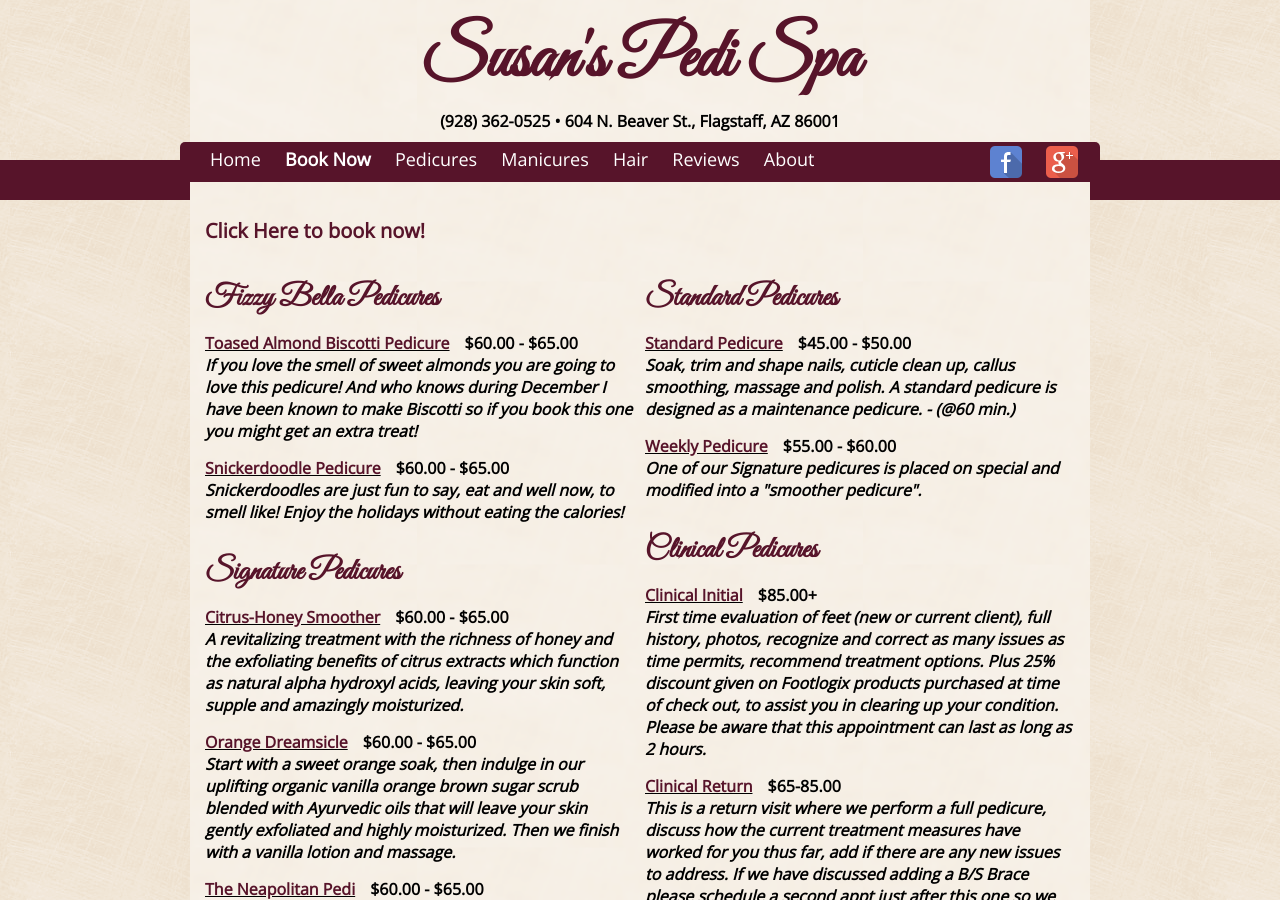
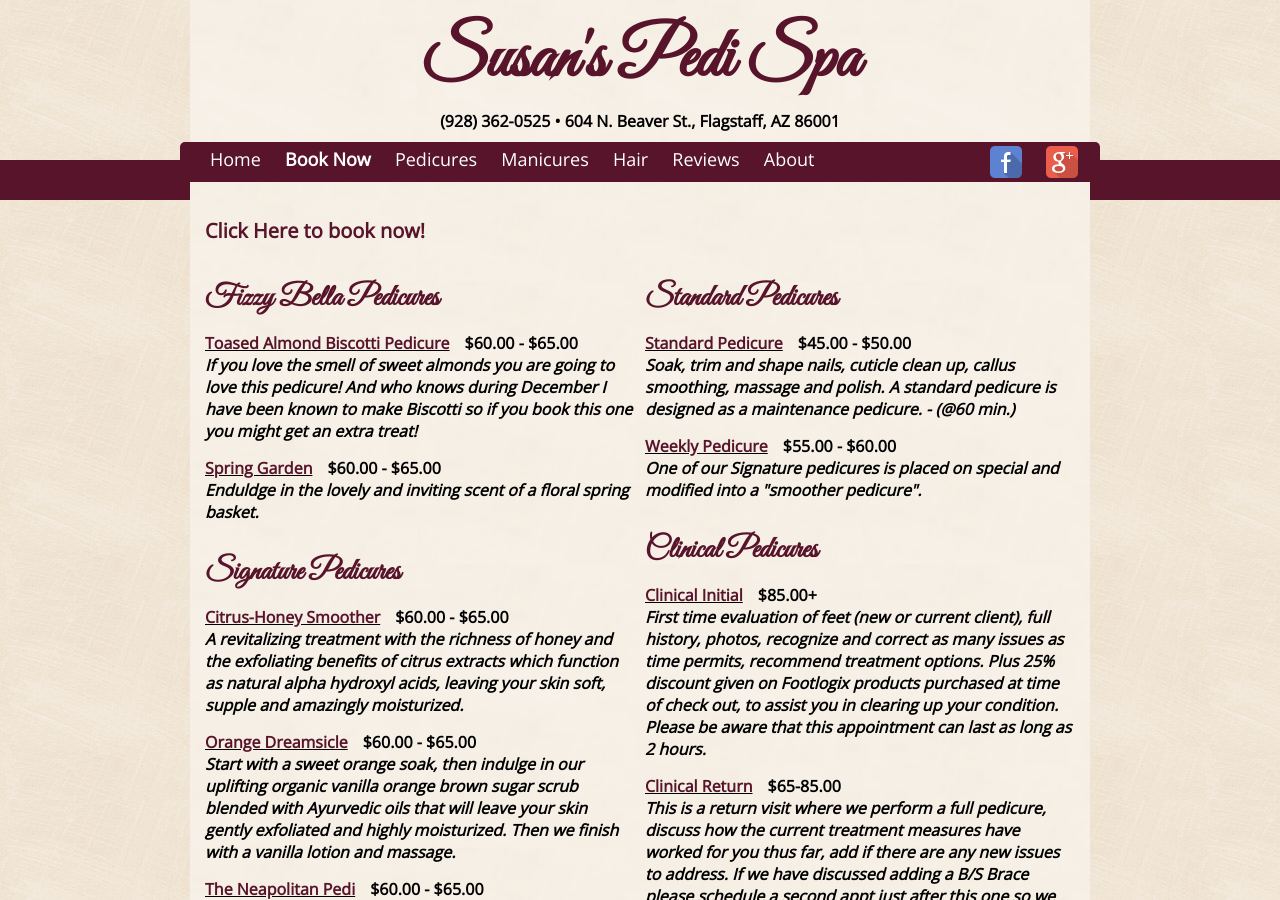
Before and after one commit to susanspedispa/susanspedispa.github.io, a Jekyll site: the page built from menu/pedicures.html, in a window 1280 px wide and 900 px high. Built offline with Jekyll 4.4.1, drawn with Linux system fonts in a browser that asks for light colours.

Commit message:
Update pedicures.yml

```diff
--- a/_data/pedicures.yml
+++ b/_data/pedicures.yml
@@ -9,10 +9,10 @@ menu:
             If you love the smell of sweet almonds you are going to love this pedicure!
             And who knows during December I have been known to make Biscotti so if you book
             this one you might get an extra treat!
-        - name: Snickerdoodle Pedicure
+        - name: Spring Garden
           price: $60.00 - $65.00
           description: >
-            Snickerdoodles are just fun to say, eat and well now, to smell like! Enjoy the holidays without eating the calories!
+            Enduldge in the lovely and inviting scent of a floral spring basket.
     - name: Signature Pedicures
       treatments:
         - name: Citrus-Honey Smoother
```
